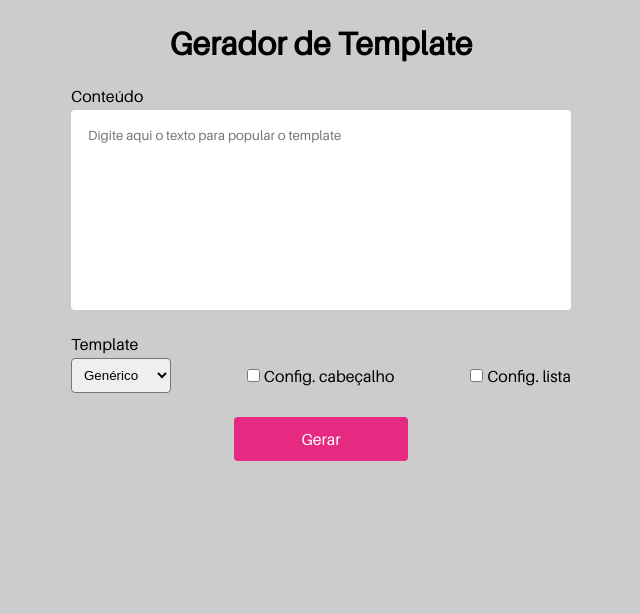
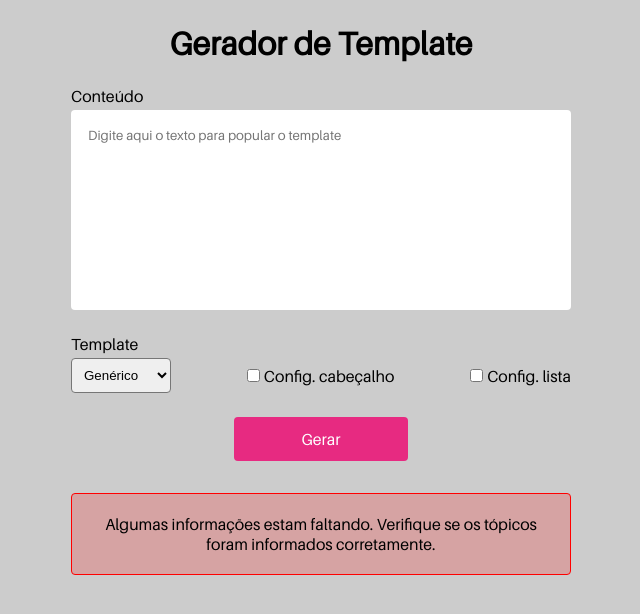
Before and after one commit to ramondorosario/generate-template, a React (Create React App) app: page / in a window 1280 px wide. Both pictures are taken after a click on the button "Gerar". Shown: the top 614 px of the page, without its empty margins (319-959 px from the left). Built offline with nearby package versions, Linux system fonts and the light colour scheme.

Commit message:
feat: validation

```diff
--- a/src/components/card/card.ts
+++ b/src/components/card/card.ts
@@ -1,4 +1,4 @@
-interface ISplitter {
+export interface ISplitter {
   role: string;
   locale: string;
   registrationDeadline: string;
--- a/src/components/card/index.tsx
+++ b/src/components/card/index.tsx
@@ -1,4 +1,4 @@
-import { splitter } from "./card";
+import { ISplitter, splitter } from "./card";
 import s from "./styles.module.scss";
 
 import BackgroundFIEB from "../../assets/images/template-FIEB.svg";
@@ -7,7 +7,7 @@ import BackgroundGeneric from "../../assets/images/template-generic.svg";
 export type TemplateType = "FIEB" | "generic";
 
 interface ICard {
-  text: string;
+  data: ISplitter | null;
   id: string;
   fontSizeList: number;
   templateValue: TemplateType;
@@ -19,15 +19,13 @@ interface ICard {
 }
 
 export function Card({
-  text,
+  data,
   id,
   fontSizeList,
   templateValue,
   spaces,
   centerLocale = false,
 }: ICard) {
-  const data = splitter(text);
-
   if (!data) return null;
 
   const amount = data.rp.amount;
--- a/src/page/home/index.tsx
+++ b/src/page/home/index.tsx
@@ -1,6 +1,7 @@
 import { toPng } from "html-to-image";
 import { useState } from "react";
 import { Card, TemplateType } from "../../components/card";
+import { splitter } from "../../components/card/card";
 import s from "./styles.module.scss";
 
 export function Home() {
@@ -27,6 +28,8 @@ export function Home() {
     link.href = dataUrl;
     link.click();
   }
+
+  const data = splitter(text);
 
   return (
     <div className={s.container}>
@@ -146,7 +149,8 @@ export function Home() {
       <button className={s.btnGenerate} onClick={() => setGenerate(true)}>
         Gerar
       </button>
-      {generate && text && (
+      {generate &&
+        (!!data?.list ? (
           <>
             <Card
               id="card"
@@ -155,7 +159,7 @@ export function Home() {
                 header: Number(settingsHeader.space),
                 list: Number(settingsFontSizeList.space),
               }}
-            text={text}
+              data={data}
               templateValue={templateValue}
               centerLocale={centerLocale}
             />
@@ -169,7 +173,12 @@ export function Home() {
             </div>
             <button onClick={downloadImage}>Baixar template</button>
           </>
-      )}
+        ) : (
+          <div className={s.error}>
+            Algumas informações estam faltando. Verifique se os tópicos foram
+            informados corretamente.
+          </div>
+        ))}
     </div>
   );
 }
--- a/src/page/home/styles.module.scss
+++ b/src/page/home/styles.module.scss
@@ -117,4 +117,13 @@
       background-color: rgba(#e72a81, 0.8);
     }
   }
+
+  .error {
+    text-align: center;
+    border: 1px solid red;
+    padding: 20px;
+    border-radius: 4px;
+    max-width: 500px;
+    background-color: rgba(255, 0, 0, 0.2);
+  }
 }
```
Lines whose indentation alone changed are shown as unchanged.
